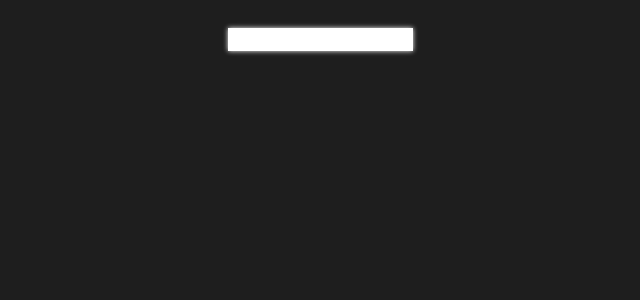
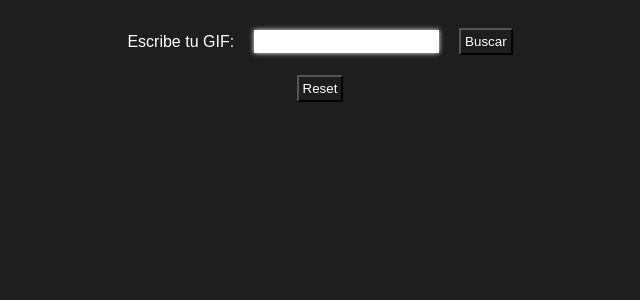
Before and after one commit to MariaRipley/prueba-vite-gh-pages, a React (Vite) app: page / in a window 1280 px wide. Shown: the top 300 px of the page, without its empty margins (320-960 px from the left). Built offline with nearby package versions, Linux system fonts and the light colour scheme.

Commit message:
Add label and buttons to form

```diff
--- a/src/Buscador.jsx
+++ b/src/Buscador.jsx
@@ -1,8 +1,31 @@
 function Buscador({ onSubmit, valorInput, onChange }) {
+  const handleReset = () => {
+    window.location.reload();
+  };
+
   return (
-    <form className="form-buscador" onSubmit={onSubmit}>
-      <input className="buscador" value={valorInput} onChange={onChange} />
-    </form>
+    <>
+      <form className="formSearch" onSubmit={onSubmit}>
+        <label htmlFor="gifSearch" className="formSearch-label">
+          Escribe tu GIF:{" "}
+        </label>
+        <input
+          className="formSearch-input"
+          value={valorInput}
+          onChange={onChange}
+        />
+        <button type="submit" className="formSearch-btn">
+          Buscar
+        </button>
+      </form>
+      <button
+        type="button"
+        className="formSearch-btn reset-btn"
+        onClick={handleReset}
+      >
+        Reset
+      </button>
+    </>
   );
 }
 
--- a/src/estilos.scss
+++ b/src/estilos.scss
@@ -1,16 +1,32 @@
 body {
   background-color: #1e1e1e;
-}
-
-.form-buscador {
-  padding: 20px;
+  font-family: sans-serif;
   text-align: center;
 }
 
-.buscador {
+.formSearch {
+  padding: 20px;
+  display: flex;
+  justify-content: center;
+  align-items: center;
+  gap: 20px;
+}
+
+.formSearch-label {
+  color: white;
+}
+
+.formSearch-input {
   padding: 4px;
   box-shadow: 0px 0px 0.3rem #fff;
   border: none;
+}
+
+.formSearch-btn {
+  background-color: transparent;
+  color: white;
+  cursor: pointer;
+  padding: 4px;
 }
 
 .buscador:focus-visible {
```
